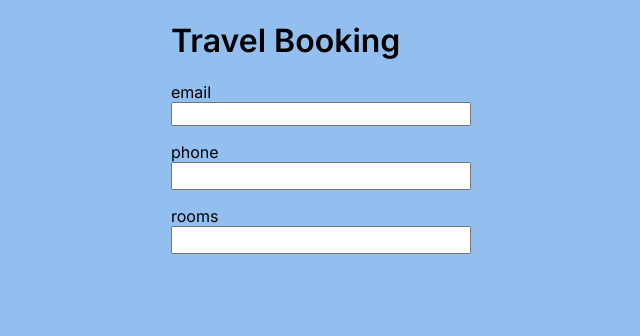
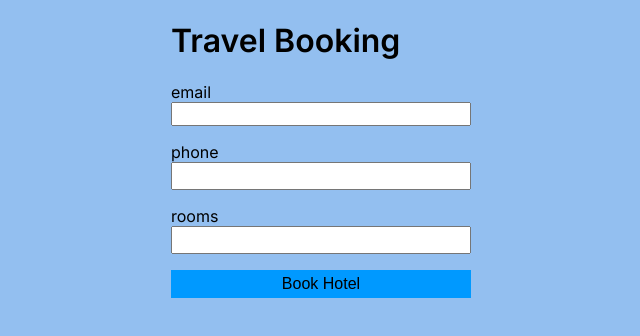
Before and after one commit to Biosaiber/travel-booking, an Angular app: page /hotel-booking in a window 1280 px wide. Shown: the top 336 px of the page, without its empty margins (319-959 px from the left). Built offline with nearby package versions, Linux system fonts and the light colour scheme.

Commit message:
feat: onSubmit method

```diff
--- a/src/app/flight-booking/flight-booking.ts
+++ b/src/app/flight-booking/flight-booking.ts
@@ -65,10 +65,6 @@ export class FlightBooking implements OnInit {
   }
   onSubmit() {
     if (this.flightForm.valid) {
-      console.log(this.flightForm.value);
-
-
-
 
       const flightFormSave = this.flightForm.value;
 
--- a/src/app/hotel-booking/hotel-booking.html
+++ b/src/app/hotel-booking/hotel-booking.html
@@ -1,4 +1,4 @@
-<form [formGroup]="hotelForm">
+<form [formGroup]="hotelForm" (ngSubmit)="onSubmit()">
 
     <div class="input-box">
         <label for="email">email</label>
@@ -77,4 +77,6 @@
 
     </div>
 
+    <button type="submit">Book Hotel</button>
+
 </form>
--- a/src/app/hotel-booking/hotel-booking.ts
+++ b/src/app/hotel-booking/hotel-booking.ts
@@ -4,6 +4,7 @@ import { BookingDetails } from '../models/booking.interface';
 import { BookingService } from '../booking.service';
 import { NgOptimizedImage } from '@angular/common';
 import { FormGroup, FormControl, ReactiveFormsModule, Validators } from '@angular/forms';
+import { Router } from '@angular/router';
 
 @Component({
   selector: 'app-hotel-booking',
@@ -18,11 +19,12 @@ export class HotelBooking implements OnInit {
   selectedHotelId!: string;
   selectedHotel: Hotel | undefined;
   bookingService = inject(BookingService);
+  router = inject(Router);
   hotelForm = new FormGroup({
-    hotelId: new FormControl("", [Validators.required]),
-    email: new FormControl("", [Validators.required, Validators.email]),
-    phone: new FormControl("", [Validators.required, Validators.pattern(/^\d{9,15}$/)]),
-    rooms: new FormControl("", [Validators.required, Validators.min(1)])
+    hotelId: new FormControl("", {nonNullable: true, validators: [Validators.required]} ),
+    email: new FormControl("", {nonNullable: true, validators: [Validators.required, Validators.email]} ),
+    phone: new FormControl("", {nonNullable: true, validators: [Validators.required, Validators.pattern(/^\d{9,15}$/)]} ),
+    rooms: new FormControl("", {nonNullable: true, validators: [Validators.required, Validators.min(1)]} )
   })
   ngOnInit(): void {
 
@@ -57,4 +59,28 @@ export class HotelBooking implements OnInit {
 
     })
   }
+  onSubmit() {
+    if (this.hotelForm.valid) {
+
+
+      const hotelFormSave = this.hotelForm.getRawValue()
+      console.log(hotelFormSave);
+
+      const chosenHotel = this.availableHotels.find(hotel => hotel.id === hotelFormSave.hotelId);
+
+      if (!chosenHotel) {
+        return;
+      }
+      const hotelDetails: Partial<BookingDetails> = {
+        hotel: chosenHotel,
+        email: hotelFormSave.email,
+        phone: hotelFormSave.phone,
+        rooms: Number(hotelFormSave.rooms)
+      }
+
+      this.bookingService.updateBookingDetails(hotelDetails);
+
+      this.router.navigate(['/summary']);
+    }
+  }
 }
```
